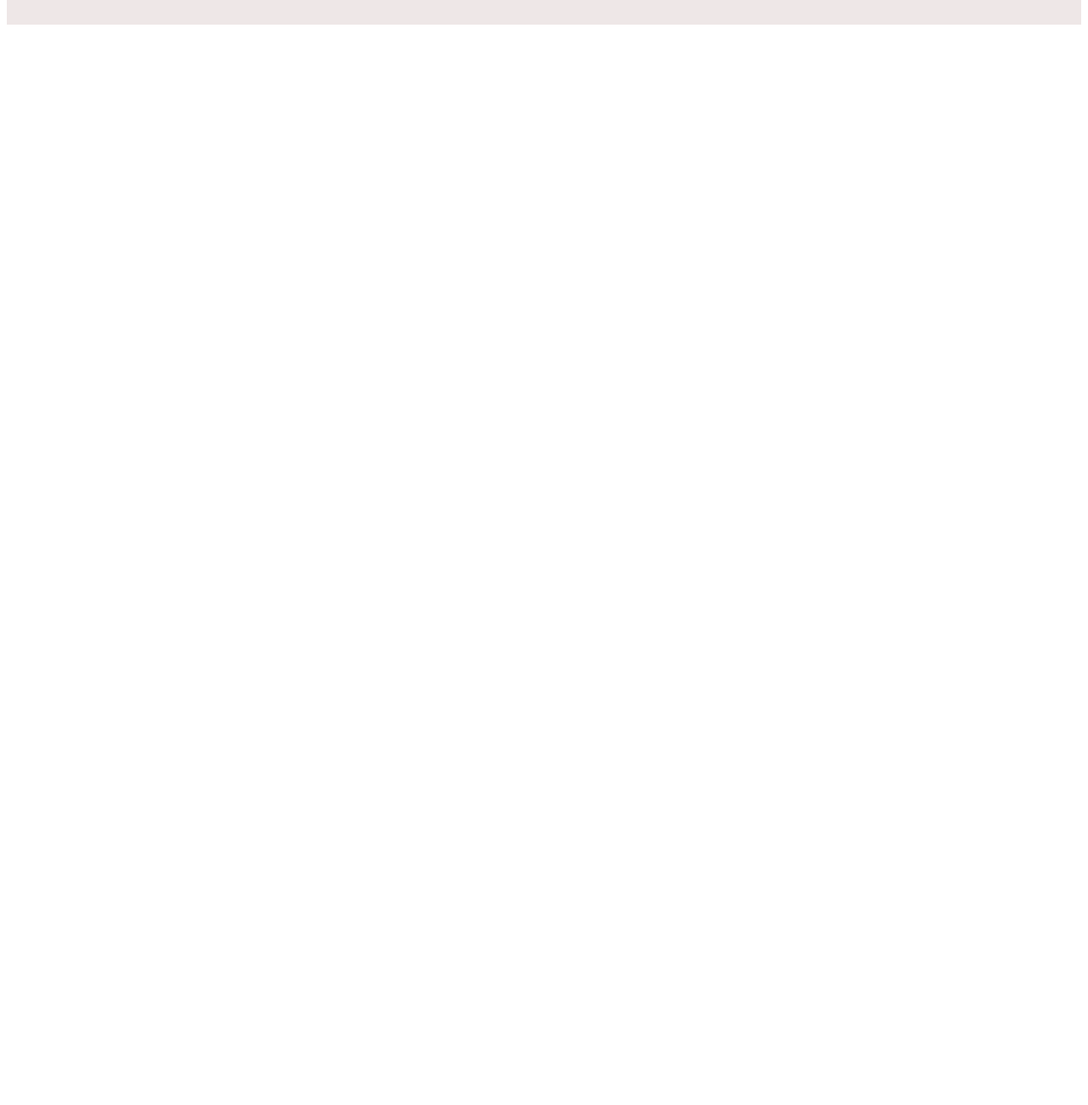
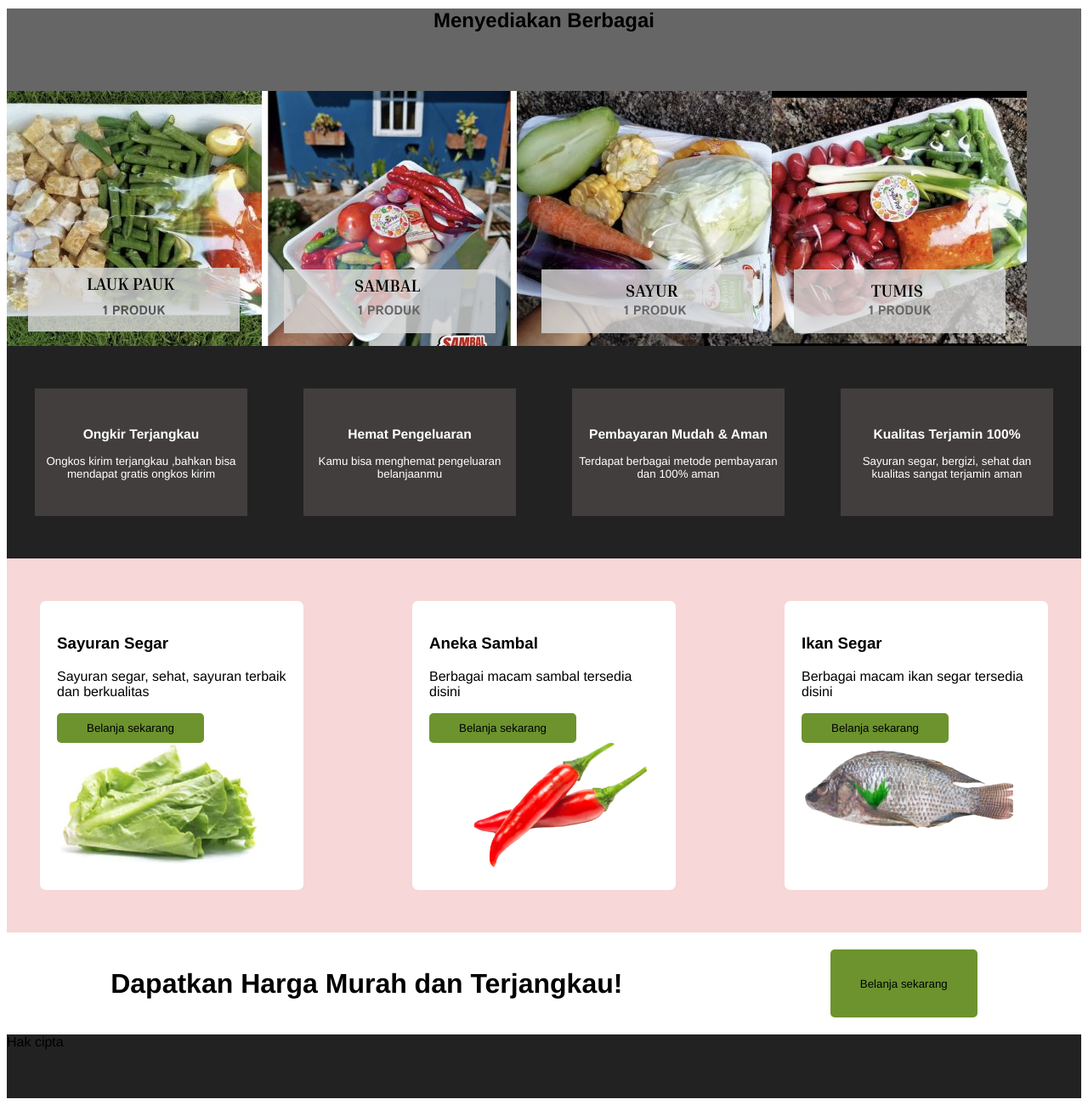
Before and after one commit to delafajarmulia/sayur-pop, a plain HTML site: page index.html in a window 1280 px wide. Shown: the part 591-1891 px from the top of the page at 85% size. Before the commit the page ends 800 px from the top, so only its background shows below. Drawn offline with Linux system fonts and the light colour scheme.

Commit message:
musmet css

```diff
--- /dev/null
+++ b/css/style-contact.css
@@ -0,0 +1,34 @@
+*{
+    font-family: Arial, Helvetica, sans-serif;
+}
+.container{
+    width: auto;
+    height: auto;
+    background-color: #FFFFFF;
+}
+.container h1 {
+    text-align: center;
+    padding-top: 50px;
+    padding-bottom: 50px;
+}
+.kotak{
+    width: 1000px;
+    /* height: 170px; */
+
+    margin-left: auto;
+    margin-right: auto;
+    display: flex;
+    justify-content: space-around;
+    gap: 50px;
+    background-color: #D9D9D9;
+    padding: 50px;
+}
+div{
+    background-color: #FFFFFF;
+    width: 250px;
+    box-shadow: blue;
+    border-radius: 3px;
+}
+div p{
+    text-align: center;
+}
--- /dev/null
+++ b/css/style-ttg.css
@@ -0,0 +1,22 @@
+*{
+    font-family: Arial, Helvetica, sans-serif;
+}
+.title{
+    width: auto;
+    height: 70px;
+    background-color: #FFFFFF;
+    padding-top: 70px;
+    padding-bottom: 70px;
+}
+.title h1{
+    text-align: center;
+}
+.content{
+    display: flex;
+    background-color: #D9D9D9;
+    padding-left: 150px;
+    padding-right: 150px;
+    padding-top: 70px;
+    padding-bottom: 70px;
+    gap: 150px;
+}
--- a/css/style.css
+++ b/css/style.css
@@ -1,6 +1,8 @@
-.nav{
-    /* background-color: #EEE7E7; */
-    /* border-radius: 5px; */
+*{
+    font-family: 'Franklin Gothic Medium', 'Arial Narrow', Arial, sans-serif;
+}
+.container{
+    width: auto;
 }
 a:hover{
     color: #b1f33d;
@@ -21,22 +23,90 @@ ul li{
     padding-bottom: 25px;
 }
 .judul-main{
-    padding-top: 100px;
+    padding: 100px;
     padding-left: 200px;
     display: flex;
-    justify-content: space-between;
+    justify-content: space-around;
     background-color: #EEE7E7;
-    padding-bottom: 100px;
+    /* padding-left: auto;
+    padding-right: auto; */
+    /* margin-right: auto; */
 }
-.btn-belanja{
-    background-color: #b1f33d;
+.title{
+    padding-right: 250px;
+}
+.btn-belanja-title{
+    background-color: #6C932E;
     padding: 10px;
+    padding-left: 35px;
+    padding-right: 35px;
     border-radius: 5px;
     border: none;
 }
-.btn-belanja:hover{
+.btn-belanja-title:hover{
     background-color: aqua;
 }
 .img-judul{
-    width: 50%;
+    width: 100%;
 }
+.card-product{
+    background-color: #666666;
+}
+.card-product h2{
+    text-align: center;
+}
+.img-product{
+    display: flex;
+    margin-left: auto;
+    margin-right: auto;
+    padding-top: 50px;
+}
+.pelayanan{
+    background-color: #222222;
+    padding-top: 50px;
+    padding-bottom: 50px;
+    display: flex;
+}
+.btn-pelayanan{
+    background-color: #423E3E;
+    color: #FFFFFF;
+    width: 250px;
+    height: 150px;
+    margin-left: auto;
+    margin-right: auto;
+    border: none;
+}
+.card-belanja{
+    display: flex;
+    background-color: #f7d7d7;
+    gap: 50px;
+}
+.div-belanja{
+    width: 270px;
+    height: 300px;
+    background-color: white;
+    border-radius: 7px;
+    padding: 20px;
+    margin-top: 50px;
+    margin-bottom: 50px;
+    margin-left: auto;
+    margin-right: auto;
+}
+.basa-basi{
+    display: flex;
+    justify-content: space-around;
+    margin-top: 20px;
+    margin-bottom: 20px;
+}
+.btn-belanja-basa-basi{
+    background-color: #6C932E;
+    height: auto;
+    padding-left: 35px;
+    padding-right: 35px;
+    border-radius: 5px;
+    border: none;
+}
+footer{
+    background-color: #222222;
+    height: 75px;
+}
--- a/index.html
+++ b/index.html
@@ -15,8 +15,8 @@
             <ul>
                 <li><a href="">Beranda</a></li>
                 <li><a href="">Toko</a></li>
-                <li><a href="">Tentang</a></li>
-                <li><a href="">Kontak</a></li>
+                <li><a href="tentang.html">Tentang</a></li>
+                <li><a href="kontak.html">Kontak</a></li>
                 <li><a href="">Rp. 0</a></li>
                 <li><a href="">Masuk</a></li>
             </ul>
@@ -26,16 +26,15 @@
         <div class="judul-main">
             <div class="title">
                 <h3>Solusi Masak Instant</h3>
-                <h1>Murah, Hemat</h1>
-                <h1 style="padding-top: -5px;">Praktis dan Sehat</h1>
+                <h1>Murah, Hemat <br> Praktis dan Sehat</h1>
 
                 <div class="desc-judul">
-                    <p>Menyediakan berbagai macam sayur. Belanja sambil rebahan, kami <br>
-                        antar sampai rumah. Sudah ada bumbu dalam kemasan, tinggal <br>
+                    <p>Menyediakan berbagai macam sayur. Belanja sambil rebahan, kami
+                        antar sampai rumah. Sudah ada bumbu dalam kemasan, tinggal
                         masak. #solusimasakinstan
                     </p>
                 </div>
-                <button class="btn-belanja">
+                <button class="btn-belanja-title">
                     Belanja sekarang
                 </button>
             </div>
@@ -46,5 +45,73 @@
         </div>
     </div>
 
+    <div class="card-product">
+        <h2>Menyediakan Berbagai</h2>
+
+        <div class="img-product">
+            <img src="img/lauk pauk.png" alt="">
+            <img src="img/sambal.png" alt="">
+            <img src="img/sayur.png" alt="">
+            <img src="img/tumis.png" alt="">
+        </div>
+    </div>
+
+    <div class="pelayanan">
+        <button class="btn-pelayanan">
+            <h3>Ongkir Terjangkau</h3>
+            <p>Ongkos kirim terjangkau ,bahkan bisa mendapat gratis ongkos kirim</p>
+        </button>
+        <button class="btn-pelayanan">
+            <h3>Hemat Pengeluaran</h3>
+            <p>Kamu bisa menghemat pengeluaran belanjaanmu</p>
+        </button>
+        <button class="btn-pelayanan">
+            <h3>Pembayaran Mudah & Aman</h3>
+            <p>Terdapat berbagai metode pembayaran dan 100% aman</p>
+        </button>
+        <button class="btn-pelayanan">
+            <h3>Kualitas Terjamin 100%</h3>
+            <p>Sayuran segar, bergizi, sehat dan kualitas sangat terjamin aman</p>
+        </button>
+    </div>
+
+    <div class="card-belanja">
+        <div class="div-belanja">
+            <h3>Sayuran Segar</h3>
+            <p>Sayuran segar, sehat, sayuran terbaik dan berkualitas</p>
+            <button class="btn-belanja-title">
+                Belanja sekarang
+            </button>
+            <img src="img/gambar_selada-png.png" alt="">
+        </div>
+        <div class="div-belanja">
+            <h3>Aneka Sambal</h3>
+            <p>Berbagai macam sambal tersedia disini</p>
+            <button class="btn-belanja-title">
+                Belanja sekarang
+            </button>
+            <img src="img/gambar_cabai-png.png" alt="">
+        </div>
+        <div class="div-belanja">
+            <h3>Ikan Segar</h3>
+            <p>Berbagai macam ikan segar tersedia disini</p>
+            <button class="btn-belanja-title">
+                Belanja sekarang
+            </button>
+            <img src="img/gambar_ikan-png.png" alt="">
+        </div>
+    </div>
+
+    <div class="basa-basi">
+        <h1>Dapatkan Harga Murah dan Terjangkau!</h1>
+        <button class="btn-belanja-basa-basi">
+            Belanja sekarang
+        </button>
+    </div>
+
+    <footer>
+        <p>Hak cipta</p>
+    </footer>
+
 </body>
 </html>
```
Also changed, not shown: kontak.html (added, +30 -0 lines), tentang.html (added, +36 -0 lines), img/gambar_cabai-png.png (added), img/gambar_ikan-png.png (added), img/gambar_selada-png.png (added), img/lauk pauk.png (added), img/logo-big.png (added), img/sambal.png (added), img/sayur.png (added), img/tumis.png (added), toko.html (added), tutor-git.txt (added).
